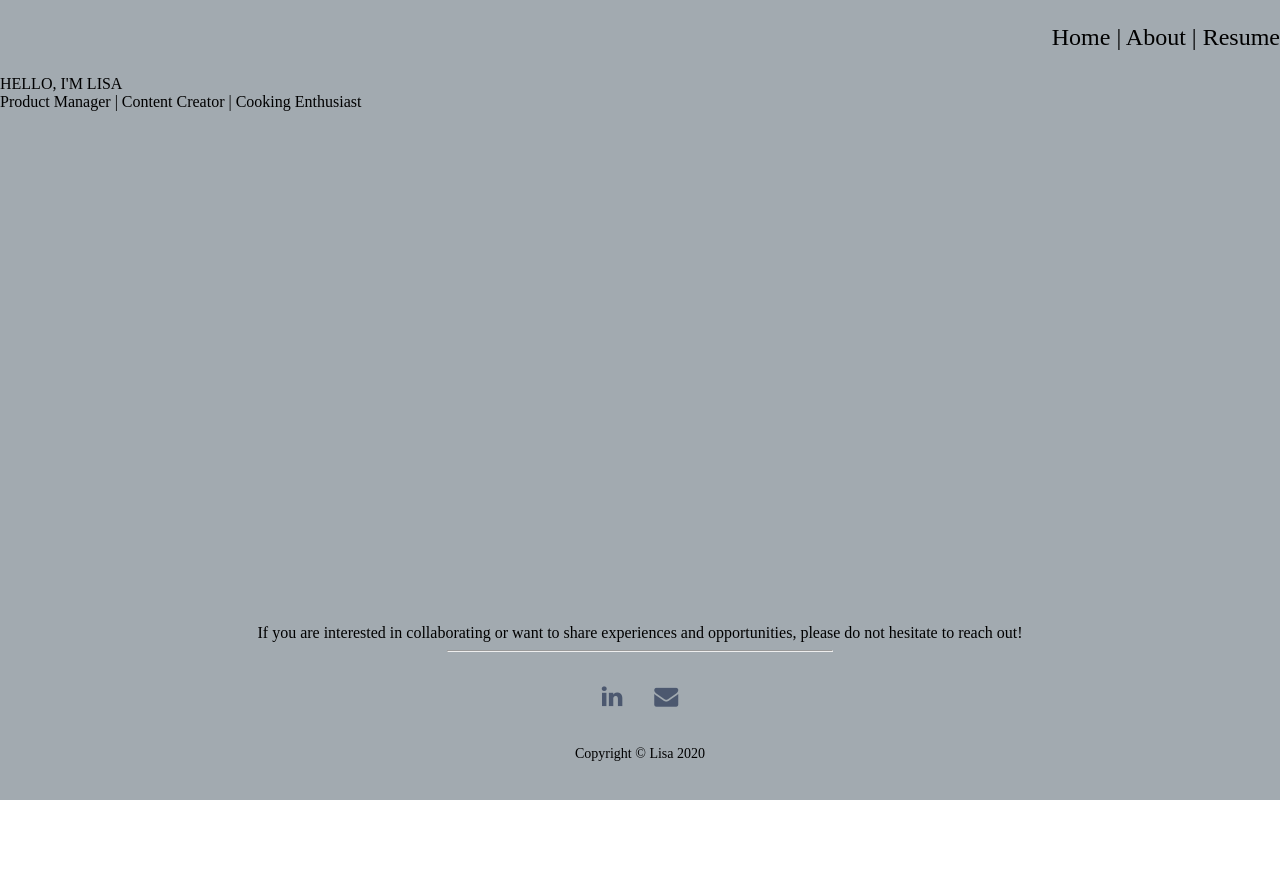
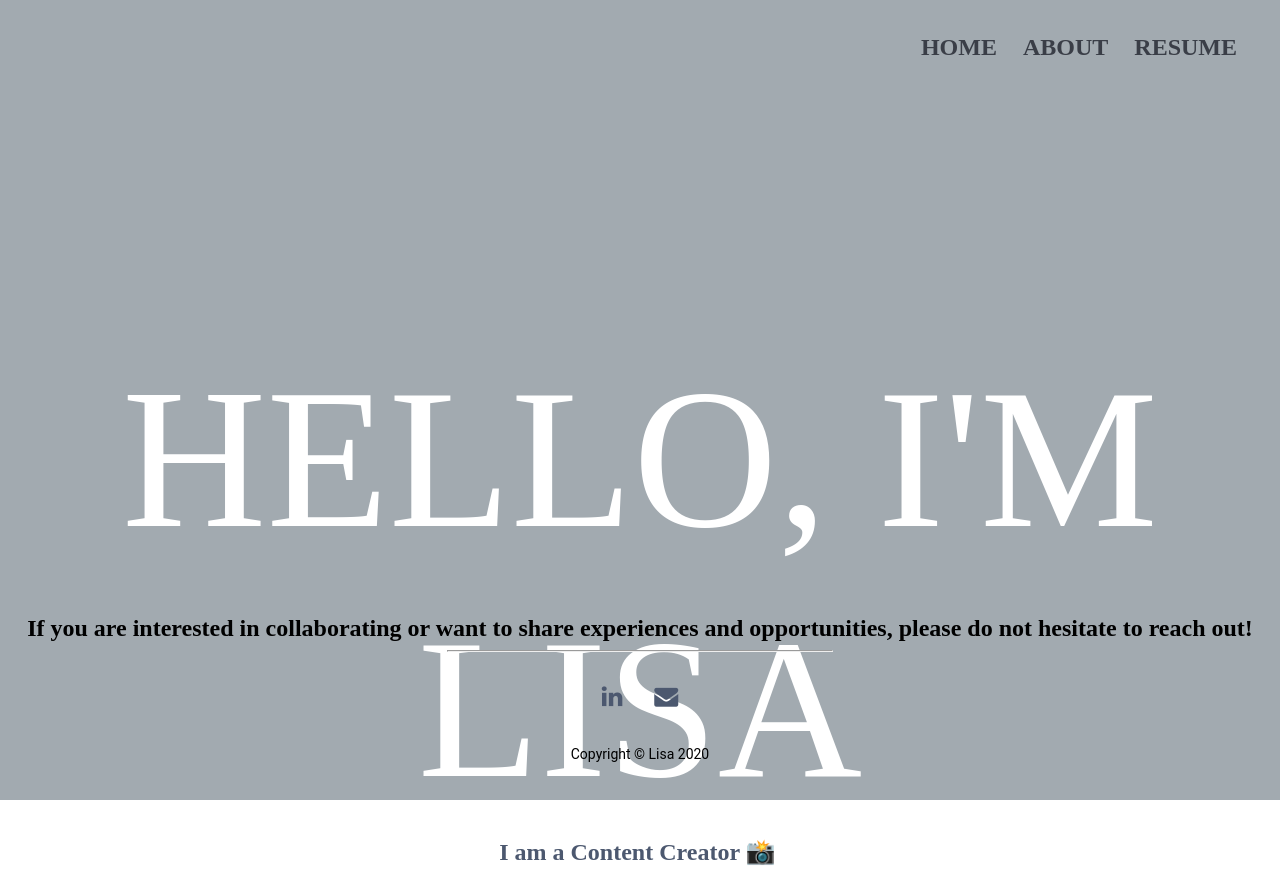
Before and after one commit to lisaqc/portfolio, a React (Create React App) app: page / in a window 1280 px wide. Before the commit the page ends 800 px from the top, so only its background shows below. Built offline with nearby package versions, Linux system fonts and the light colour scheme.

Commit message:
finish navbar and everything else on home page

```diff
--- a/package.json
+++ b/package.json
@@ -10,7 +10,8 @@
     "react": "^16.13.1",
     "react-dom": "^16.13.1",
     "react-router-dom": "^5.2.0",
-    "react-scripts": "3.4.1"
+    "react-scripts": "3.4.1",
+    "react-typical": "^0.1.3"
   },
   "scripts": {
     "start": "react-scripts start",
--- a/src/components/footer/footer.styles.css
+++ b/src/components/footer/footer.styles.css
@@ -7,6 +7,9 @@
 span.info {
     display: flex;
     justify-content: center;
+    font-family: Thasadith;
+    font-weight: 700;
+    font-size: 24px
 }
 
 hr {
@@ -52,7 +55,7 @@ ul.Social-Icons {
     color: white;
     background-color: #4C586F;;
     visibility: hidden;
-    font-family: Arial, Helvetica, sans-serif;
+    font-family: Roboto;
     position: absolute;
     font-size: 12px;
     padding: 4px 8px;
@@ -64,4 +67,5 @@ ul.Social-Icons {
     justify-content: center;
     font-size: 14px;
     margin-bottom: 24px;
+    font-family: Roboto;
   }
--- a/src/components/navbar/navbar.component.jsx
+++ b/src/components/navbar/navbar.component.jsx
@@ -6,7 +6,11 @@ const Navbar = () => {
 
     return (
         <navbar className='navbar'>
-            Home | About | Resume
+            <ul class="menu__list">
+                <li class="menu__list-item"><a class="menu__link" href="/home">Home</a></li>
+                <li class="menu__list-item"><a class="menu__link" href="/about">About</a></li>
+                <li class="menu__list-item"><a class="menu__link" href="/resume">Resume</a></li>
+            </ul>
         </navbar>
     );
 };
--- a/src/components/navbar/navbar.styles.css
+++ b/src/components/navbar/navbar.styles.css
@@ -3,5 +3,66 @@
     display: flex;
     justify-content: flex-end;
     font-size: 24px;
-    padding: 24px 0;
+    padding: 32px 0;
+    font-family: Staatliches;
+    font-style: normal;
+    font-weight: normal;
+    font-size: 24px;
+    line-height: 30px;
+    font-weight: 700;
 }
+
+.container {
+    width: 1000px;
+    margin: 20px auto;
+}
+
+.center {
+    display: flex;
+    justify-content: center;
+}
+
+.hide {
+    display: none;
+}
+
+.menu__list {
+    list-style-type: none;
+    padding: 0;
+    height: 100%;
+    margin: 0;
+    margin-right: 40px;
+}
+
+.menu__list-item {
+    display: inline-block;
+    height: 100%;
+    margin-right: 20px;
+}
+
+.menu__list-item:last-child {
+    margin-right: 0;
+}
+
+.menu__link {
+    color: #3a3e47;
+    display: inline-block;
+    height: 100%;
+    text-decoration: none;
+    text-transform: uppercase;
+    display: flex;
+    align-items: center;
+    padding: 0 3px;
+    transition: all 0.10s ease-in-out
+}
+
+.menu__link:hover {
+    color:white;
+    transform: scale(1.1);
+}
+
+.menu__link--active {
+    color: white;
+    border-bottom: 4px solid white;
+    font-weight: 700;
+}
--- a/src/index.css
+++ b/src/index.css
@@ -11,3 +11,7 @@ code {
   font-family: source-code-pro, Menlo, Monaco, Consolas, 'Courier New',
     monospace;
 }
+
+@import url('https://fonts.googleapis.com/css?family=Staatliches:300,400,700');
+@import url('https://fonts.googleapis.com/css?family=Thasadith:300,400,700');
+@import url('https://fonts.googleapis.com/css?family=Roboto:300,400,700');
--- a/src/pages/home/home.page.jsx
+++ b/src/pages/home/home.page.jsx
@@ -1,5 +1,6 @@
 
 import React from 'react';
+import Typical from 'react-typical';
 import 'font-awesome/css/font-awesome.css';
 import './home.styles.css';
 import Navbar from '../../components/navbar/navbar.component'
@@ -13,8 +14,21 @@ const Home = () => {
           <Navbar/>
         <div className = 'header'>
           <div className = 'info'>
-              <div>HELLO, I'M LISA</div>
-              <div className = 'title'>Product Manager | Content Creator | Cooking Enthusiast</div>
+            <div className = 'name'>HELLO, I'M LISA</div>
+            <div className = 'title'>I am a {''}
+              <Typical
+                loop={Infinity}
+                wrapper='b'
+                steps={[
+                  'Product Manager 💻',
+                  1000,
+                  'Content Creator 📸',
+                  1000,
+                  'Cooking Enthusaist 👩‍🍳',
+                  1000
+                ]}
+              />
+            </div>
           </div>
           </div>
       </header>
--- a/src/pages/home/home.styles.css
+++ b/src/pages/home/home.styles.css
@@ -1,6 +1,44 @@
+
 .home-page {
     font-family: Staatliches;
     background-color: #a2aab0;
     height: 100vh;
     width: 100vw;
 }
+
+.info {
+    justify-content: center;
+    margin-top: 240px;
+}
+
+.name {
+    color: white;
+    font-family: Staatliches;
+    font-style: normal;
+    font-weight: normal;
+    font-size: 200px;
+    line-height: 250px;
+    text-align: center;
+}
+.title {
+    color: #4C586F;
+    font-family: Thasadith;
+    font-style: normal;
+    font-weight: normal;
+    font-size: 24px;
+    line-height: 36px;
+    text-align: center;
+    font-weight: 700;
+}
+
+
+#cursor {
+  border-left: .1em solid #4C586F;
+  animation: blink .7s steps(1) infinite;
+}
+
+@keyframes blink {
+  50% {
+    border-color: transparent;
+  }
+}
```
Also changed, not shown: 1 other file (tests, documents, lock files or other folders). Lines whose indentation alone changed are shown as unchanged.
